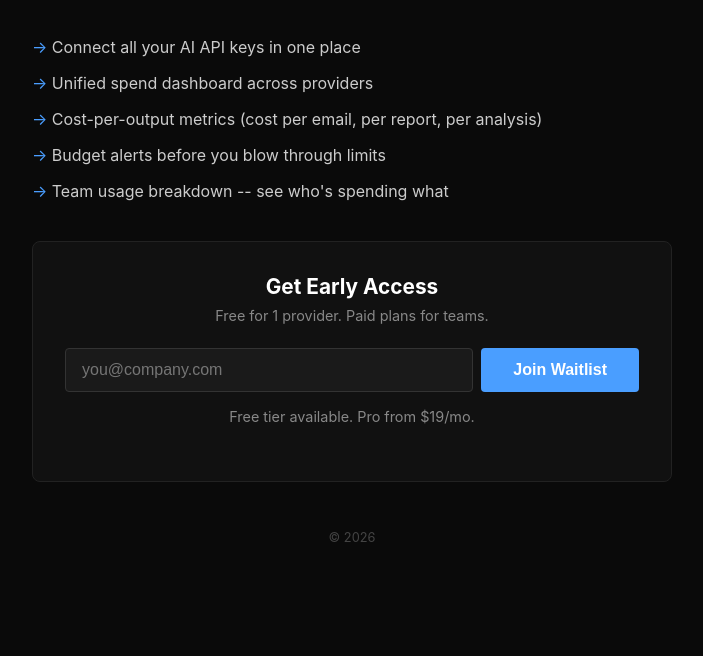
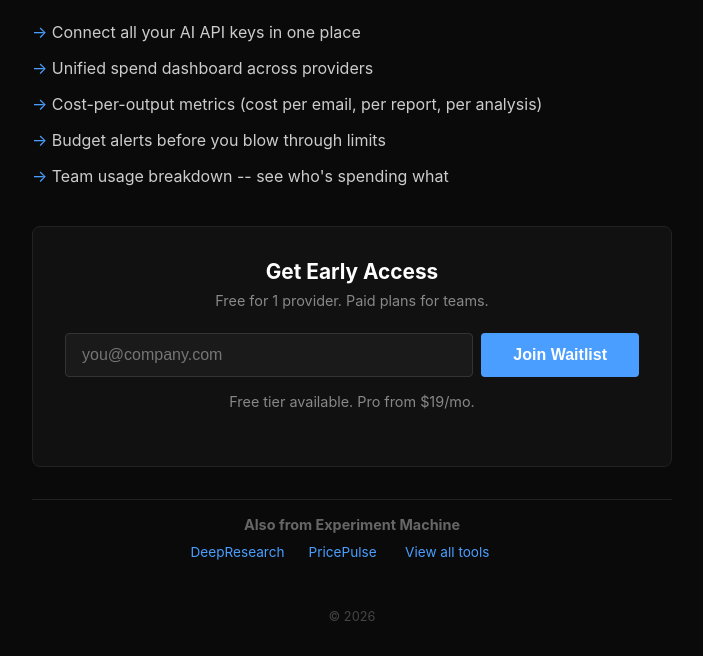
Before and after one commit to vogdiesel-create/exp-ai-spend-001, a plain HTML site: page index.html in a window 1280 px wide. Shown: the part 207-863 px from the top of the page, without its empty margins (288-991 px from the left). Before the commit the page ends 800 px from the top, so only its background shows below. Drawn offline with Linux system fonts and the light colour scheme.

Commit message:
Add cross-links to ai-spend-001

```diff
--- a/index.html
+++ b/index.html
@@ -24,6 +24,11 @@
         .pricing { color: #666; font-size: 0.85rem; margin-top: 1rem; }
         .footer { margin-top: 3rem; color: #444; font-size: 0.8rem; }
         .success { display: none; padding: 1rem; background: #1a3a1a; border: 1px solid #2a5a2a; border-radius: 4px; color: #6f6; }
+
+        .related { margin-top: 2rem; padding-top: 1rem; border-top: 1px solid #222; }
+        .related h3 { font-size: 0.9rem; color: #666; margin-bottom: 0.5rem; }
+        .related a { color: #4a9eff; text-decoration: none; margin-right: 1.5rem; font-size: 0.85rem; }
+        .related a:hover { text-decoration: underline; }
     </style>
 </head>
 <body>
@@ -54,6 +59,12 @@
             Thanks! We'll be in touch soon.
         </div>
 
+
+        <div class="related">
+            <h3>Also from Experiment Machine</h3>
+            <a href="https://vogdiesel-create.github.io/exp-deep-research-api-001/">DeepResearch</a><a href="https://vogdiesel-create.github.io/exp-price-pulse-001/">PricePulse</a>
+            <a href="https://vogdiesel-create.github.io/experiment-machine/">View all tools</a>
+        </div>
         <p class="footer">&copy; 2026</p>
     </div>
 
```
